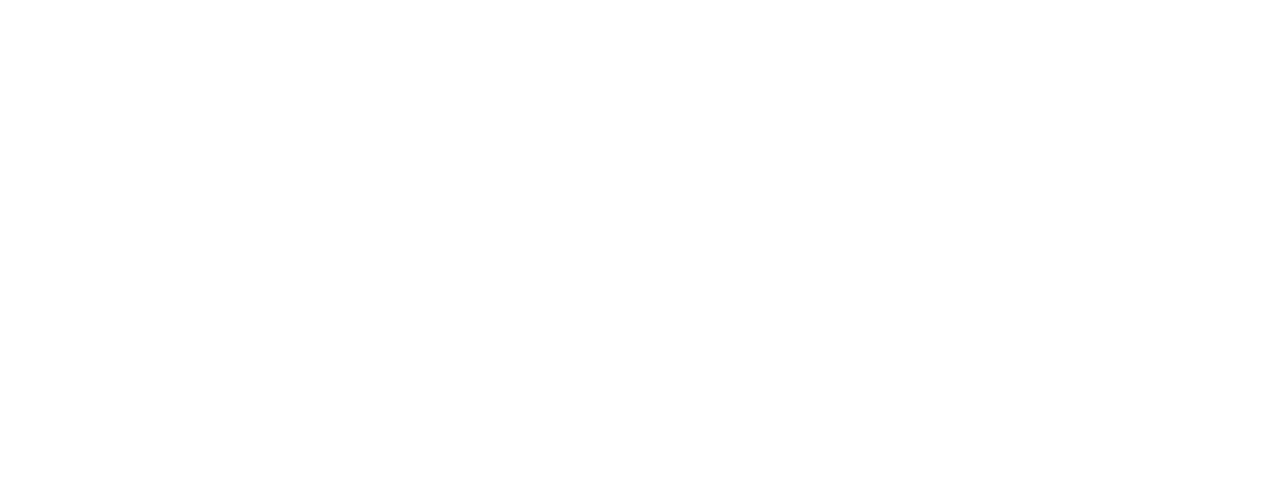
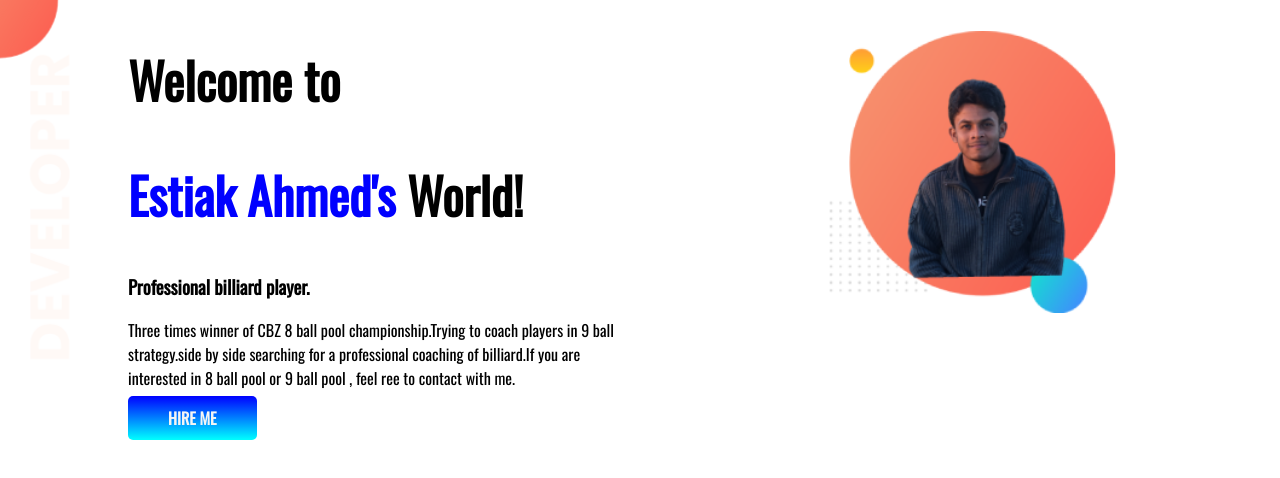
Before and after one commit to estiak-ahmed/Estiak-s-portfolio, a plain HTML site: page index.html in a window 1280 px wide. Drawn offline with nearby package versions, Linux system fonts and the light colour scheme.

Commit message:
top-banner added

```diff
--- a/index.html
+++ b/index.html
@@ -1,13 +1,34 @@
 <!DOCTYPE html>
 <html lang="en">
+
 <head>
     <meta charset="UTF-8">
     <meta http-equiv="X-UA-Compatible" content="IE=edge">
     <meta name="viewport" content="width=device-width, initial-scale=1.0">
     <title>Estiak's Portfolio</title>
+    <link rel="preconnect" href="https://fonts.googleapis.com">
+    <link rel="preconnect" href="https://fonts.gstatic.com" crossorigin>
+    <link href="https://fonts.googleapis.com/css2?family=Oswald&display=swap" rel="stylesheet">
     <link rel="stylesheet" href="style.css">
 </head>
+
 <body>
+    <section class="top-banner">
+        <div class="half-width">
+            <h1>Welcome to</h1>
+            <h1><span class="blue-color">Estiak Ahmed's</span> World!</h1>
+            <h3>Professional billiard player.</h3>
+            <p>Three times winner of CBZ 8 ball pool championship.Trying to coach players in 9 ball strategy.side by
+                side searching for a professional coaching of billiard.If you are interested in 8 ball pool or 9 ball
+                pool , feel
+                ree to contact with me.</p>
+            <a class="link-button" target="_blank" href="https://www.linkedin.com/in/estiak-ahmed-7b14b7231/">HIRE
+                ME</a>
+        </div>
+        <div class="half-width">
+            <img src="images/project.png" alt="">
+        </div>
+    </section>
+</body>
 
-</body>
 </html>
--- a/style.css
+++ b/style.css
@@ -0,0 +1,41 @@
+body {
+    font-family: 'Oswald', sans-serif;
+    margin: 0;
+}
+
+h1 {
+    font-size: 50px;
+}
+
+.blue-color {
+    color: blue;
+}
+
+section {
+    display: flex;
+}
+
+.half-width {
+    width: 50%;
+    padding-left: 10%;
+}
+
+.half-width img {
+    width: 80%;
+    padding-right: 5%;
+    padding-top: 6%;
+}
+
+.link-button {
+    text-decoration: none;
+    background-image: linear-gradient(blue, aqua);
+    padding: 10px 40px;
+    color: whitesmoke;
+    font-weight: 700;
+    border-radius: 5px;
+}
+
+.top-banner {
+    background-image: url(images/top-banner.png);
+    background-repeat: no-repeat;
+}
```
Also changed, not shown: images/17434603_1920022844897892_6104383823059285052_o.jpg (added), images/my-bg2.png (added), images/pic 2.jpg (added), images/project.png (added), images/top-banner.png (added), 5 other files.
